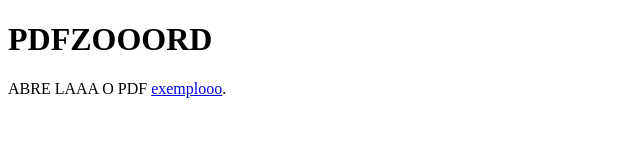
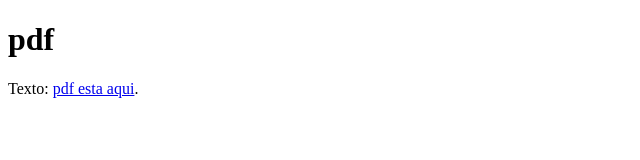
Before and after one commit to Nunobrazz/Nunobrazz.github.io, a plain HTML site: page index.html in a window 1280 px wide. Shown: the whole page, without its empty margins (0-640 px from the left). Drawn offline with Linux system fonts and the light colour scheme.

Commit message:
Initial commit

```diff
--- a/index.html
+++ b/index.html
@@ -1,10 +1,10 @@
 <!DOCTYPE html>
 <html>
   <head>
-    <title>TITULOOOO</title>
+    <title>Titulo</title>
   </head>
   <body>
-    <h1>PDFZOOORD</h1>
-    <p>ABRE LAAA O PDF <a href="P3.pdf">exemplooo</a>.</p>
+    <h1>pdf</h1>
+    <p>Texto: <a href="P3.pdf">pdf esta aqui</a>.</p>
   </body>
 </html>
```
